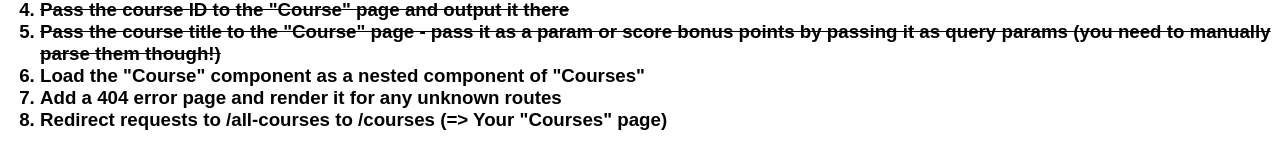
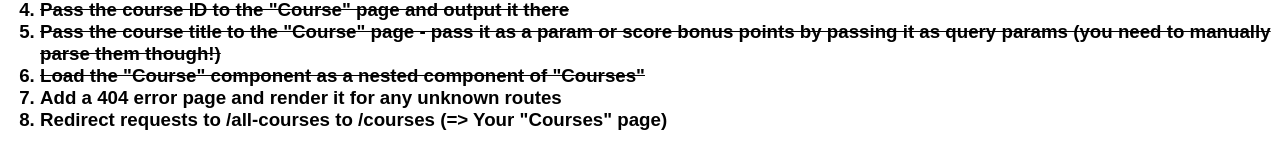
Before and after one commit to wongprom/routing--assignment-problem, a React (Create React App) app: page /courses/course in a window 1280 px wide. Shown: the part 339-494 px from the top of the page. Built offline with nearby package versions, Linux system fonts and the light colour scheme.

Commit message:
Done 6. Load the 'Course' component as a nested component of 'Courses'

```diff
--- a/src/App.js
+++ b/src/App.js
@@ -52,7 +52,7 @@ class App extends Component {
               <li style={{ textDecoration: 'line-through' }}>Make the courses in "Courses" clickable by adding a link and load the "Course" component in the place of "Courses" (without passing any data for now)</li>
               <li style={{ textDecoration: 'line-through' }}>Pass the course ID to the "Course" page and output it there</li>
               <li style={{ textDecoration: 'line-through' }}>Pass the course title to the "Course" page - pass it as a param or score bonus points by passing it as query params (you need to manually parse them though!)</li>
-              <li>Load the "Course" component as a nested component of "Courses"</li>
+              <li style={{ textDecoration: 'line-through' }}>Load the "Course" component as a nested component of "Courses"</li>
               <li>Add a 404 error page and render it for any unknown routes</li>
               <li>Redirect requests to /all-courses to /courses (=> Your "Courses" page)</li>
             </ol>
--- a/src/containers/Course/Course.js
+++ b/src/containers/Course/Course.js
@@ -5,11 +5,20 @@ class Course extends Component {
         courseTitle: "",
     }
     componentDidMount() {
+        this.updateTitle();
+    }
+
+    componentDidUpdate() {
+        this.updateTitle();
+    }
+
+    updateTitle = () => {
         console.log(this.props)
         const query = new URLSearchParams(this.props.location.search);
         for (let param of query.entries()) {
             console.log(param)
-            this.setState({ courseTitle: param[1] })
+            this.state.courseTitle !== param[1] && this.setState({ courseTitle: param[1] })
+
         }
     }
     render() {
```
